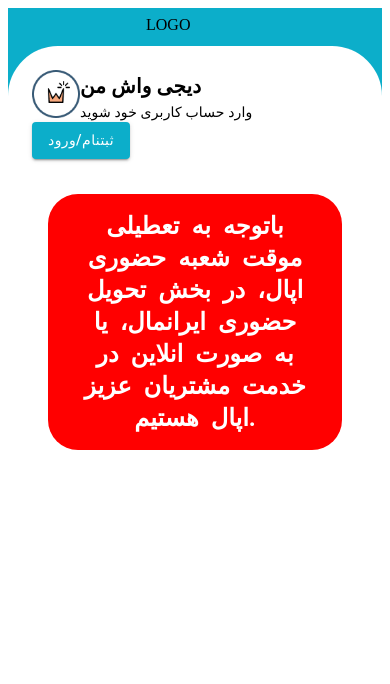
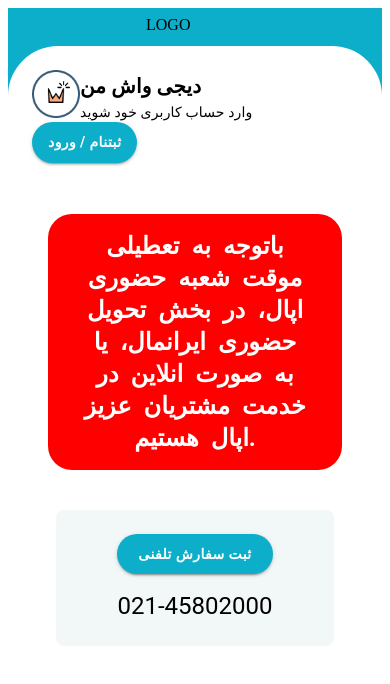
Before and after one commit to amirhosseinsharififard/DigiWash, a React (Vite) app: page / in a window 390 px wide. Shown: the top 684 px of the page. Built offline with nearby package versions, Linux system fonts and the light colour scheme; the HTML template or start-up script is replaced by a standard one.

Commit message:
fix Header fix Offday Create OrderPhone

```diff
--- a/src/App.jsx
+++ b/src/App.jsx
@@ -5,13 +5,14 @@
 //pwa site component
 import HeaderPwa from "./pwa/HeaderPwa";
 import Offday from "./pwa/Offday";
-
+import OrderPhone from "./pwa/OrderPhone"
 function App() {
   return (
     <>
       {/* <Header /> */}
       <HeaderPwa />
       <Offday/>
+      <OrderPhone/>
     </>
   );
 }
--- a/src/pwa/HeaderPwa.jsx
+++ b/src/pwa/HeaderPwa.jsx
@@ -28,7 +28,9 @@ const HeaderPwa = () => {
           <Grid item display='flex'>
             <img src={LogoPwa} height='48px' width='48px' />
             <Box mr={2}>
-              <Typography variant='h6' fontWeight={700}>دیجی واش من</Typography>
+              <Typography variant='h6' fontWeight={700}>
+                دیجی واش من
+              </Typography>
               <Typography variant='body2'>وارد حساب کاربری خود شوید</Typography>
             </Box>
           </Grid>
@@ -37,11 +39,13 @@ const HeaderPwa = () => {
               variant='contained'
               sx={{
                 bgcolor: "#0caeca",
+                p: ".5rem 1rem",fontWeight:"bold",
+                borderRadius: "30px",
                 "&:hover": {
                   background: "#0caeca"
                 }
               }}>
-              ثبتنام/ورود
+              ثبتنام / ورود
             </Button>
           </Grid>
         </Grid>
--- a/src/pwa/Offday.jsx
+++ b/src/pwa/Offday.jsx
@@ -2,8 +2,8 @@ import {  Container, Typography } from "@mui/material";
 
 const Offday = () => {
   return (
-    <Container sx={{display:"flex" ,justifyContent:"center"}} >
-      <Typography variant="h5" fontWeight={700} component="p" bgcolor="red" borderRadius="30px" textAlign="center" color="white" p={4} m="1.5rem" sx={{wordSpacing:6,p:'1rem 2.2rem'}} >
+    <Container sx={{display:"flex" ,justifyContent:"center",m:"1rem auto"}} >
+      <Typography variant="h5" fontWeight={700} component="p" bgcolor="red" borderRadius="24px" textAlign="center" color="white" p={4} m="1.5rem" sx={{wordSpacing:6,p:'1rem 2.2rem'}} >
 
       باتوجه به تعطیلی موقت شعبه حضوری اپال، در بخش تحویل حضوری ایرانمال، یا
         به صورت انلاین در خدمت مشتریان عزیز اپال هستیم.
--- /dev/null
+++ b/src/pwa/OrderPhone.jsx
@@ -0,0 +1,44 @@
+import { Box, Button, Container, Typography } from "@mui/material";
+
+const OrderPhone = () => {
+  return (
+    <Container>
+      <Box
+        sx={{
+          bgcolor: "rgb(242, 247, 247)",
+          display: "flex",
+          justifyContent: "center",
+          flexDirection: "column",
+          alignContent: "center",
+          p: "0.5rem ",m:"0 2rem",
+          borderRadius:"8px"
+        }}>
+        <Box
+          m='1rem auto'
+          display='flex'
+          flexDirection='column'
+          justifyContent='center'
+          alignContent='center'>
+          <Button
+            variant='contained'
+            sx={{
+              bgcolor: "#0caeca",
+              p: ".5rem 1rem",
+              fontWeight: "bold",
+              borderRadius: "30px",
+              "&:hover": {
+                background: "#0caeca"
+              }
+            }}>
+            ثبت سفارش تلفنی
+          </Button>
+          <Typography variant='h5' mt='1rem'>
+            021-45802000
+          </Typography>
+        </Box>
+      </Box>
+    </Container>
+  );
+};
+
+export default OrderPhone;
```
